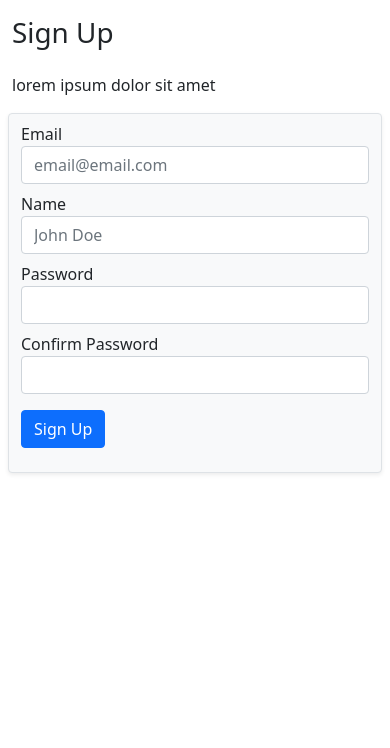
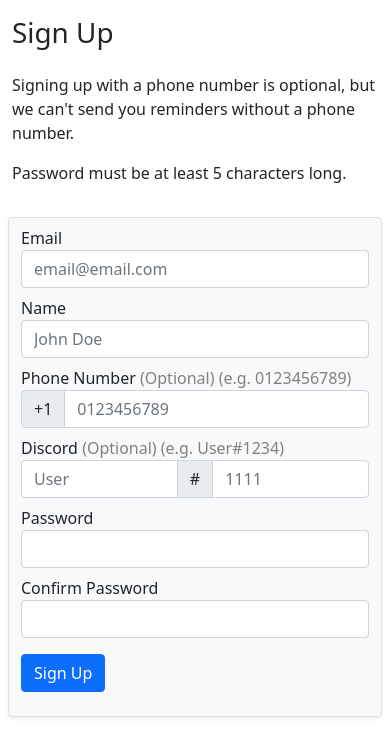
Before and after one commit to castorway/remind-me, a Python web app: template templates/signup.html in a window 390 px wide. Shown: the part 96-844 px from the top of the page. Run offline with Jinja, Linux system fonts and the light colour scheme; the template is opened without the code that fills it, so the values that code supplies are empty.

Commit message:
fixed up phone notifications

```diff
--- a/templates/base.html
+++ b/templates/base.html
@@ -5,7 +5,7 @@
     <meta charset="utf-8">
     <meta http-equiv="X-UA-Compatible" content="IE=edge">
     <meta name="viewport" content="width=device-width, initial-scale=1">
-    <title>Flask Auth Example</title>
+    <title>Remind Me</title>
     <link
         rel="stylesheet"
         href="https://cdn.jsdelivr.net/npm/bootstrap@5.1.3/dist/css/bootstrap.min.css"
--- a/templates/profile.html
+++ b/templates/profile.html
@@ -23,15 +23,11 @@
     </div>
     <hr>
     <div class="row mx-0 px-0">
-        <div class="col-7">
+        <div>
             <span class="badge bg-primary">{{ reminder.dosage }}</span>
             <span class="badge bg-secondary">{{ reminder.timestring }}</span>
             <br>
             {{ reminder.notes }}
-        </div>
-        <div class="col-5">
-            <!-- taken button shows whether medication taken that day -->
-            <button class="btn btn-danger border border-danger rounded-pill float-end">Not Done</button>
         </div>
     </div>
 </div>
--- a/templates/signup.html
+++ b/templates/signup.html
@@ -6,7 +6,12 @@
 
 {% block column_left %}
 <div class="row mb-3 px-1">
-lorem ipsum dolor sit amet
+<p class="px-0">
+    Signing up with a phone number is optional, but we can't send you reminders without a phone number.
+</p>
+<p class="px-0">
+    Password must be at least 5 characters long.
+</p>
 </div>
 {% endblock %}
 
@@ -24,6 +29,22 @@ lorem ipsum dolor sit amet
             <label for="name">Name</label>
             <input type="text" class="form-control" name="name" placeholder="John Doe"
                 maxlength="100">
+        </div>
+
+        <label for="phone">Phone Number <span style="color:gray;">(Optional) (e.g. 0123456789)</style></label>
+        <div class="input-group mb-2">
+            <span class="input-group-text">+1</span>
+            <input type="tel" class="form-control" name="phone" placeholder="0123456789"
+                pattern="[0-9]{10}" maxlength="10">
+        </div>
+
+        <label for="discord">Discord <span style="color:gray;">(Optional) (e.g. User#1234)</style></label>
+        <div class="input-group mb-2">
+            <input type="text" class="form-control" name="discord-name" placeholder="User"
+                maxlength="100">
+            <span class="input-group-text">#</span>
+            <input type="text" class="form-control" name="discord-tag" placeholder="1111"
+                pattern="[0-9]{4}" maxlength="4">
         </div>
 
         <div class="mb-2">
```
Also changed, not shown: auth.py (+15 -2 lines), templates/index.html (+6 -3 lines), textreminders.py (+9 -5 lines), README.md, db.sqlite.
